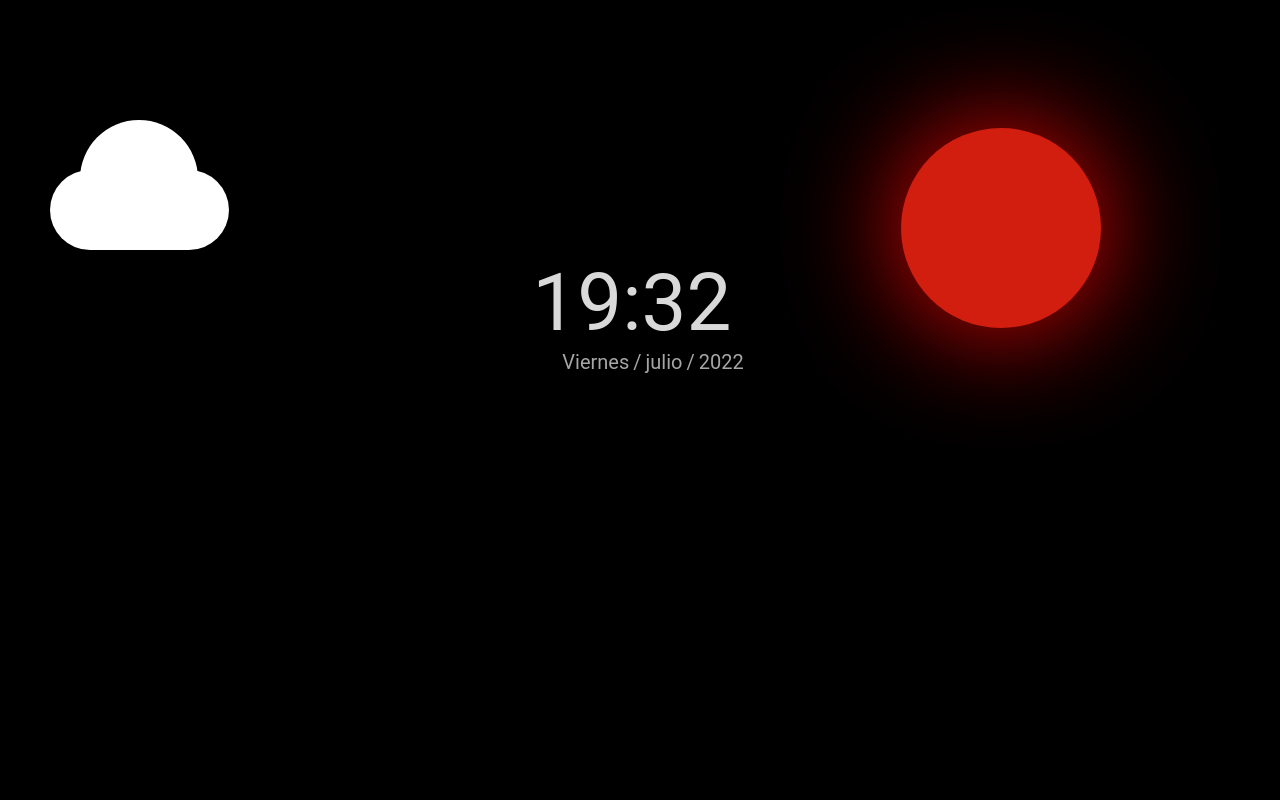
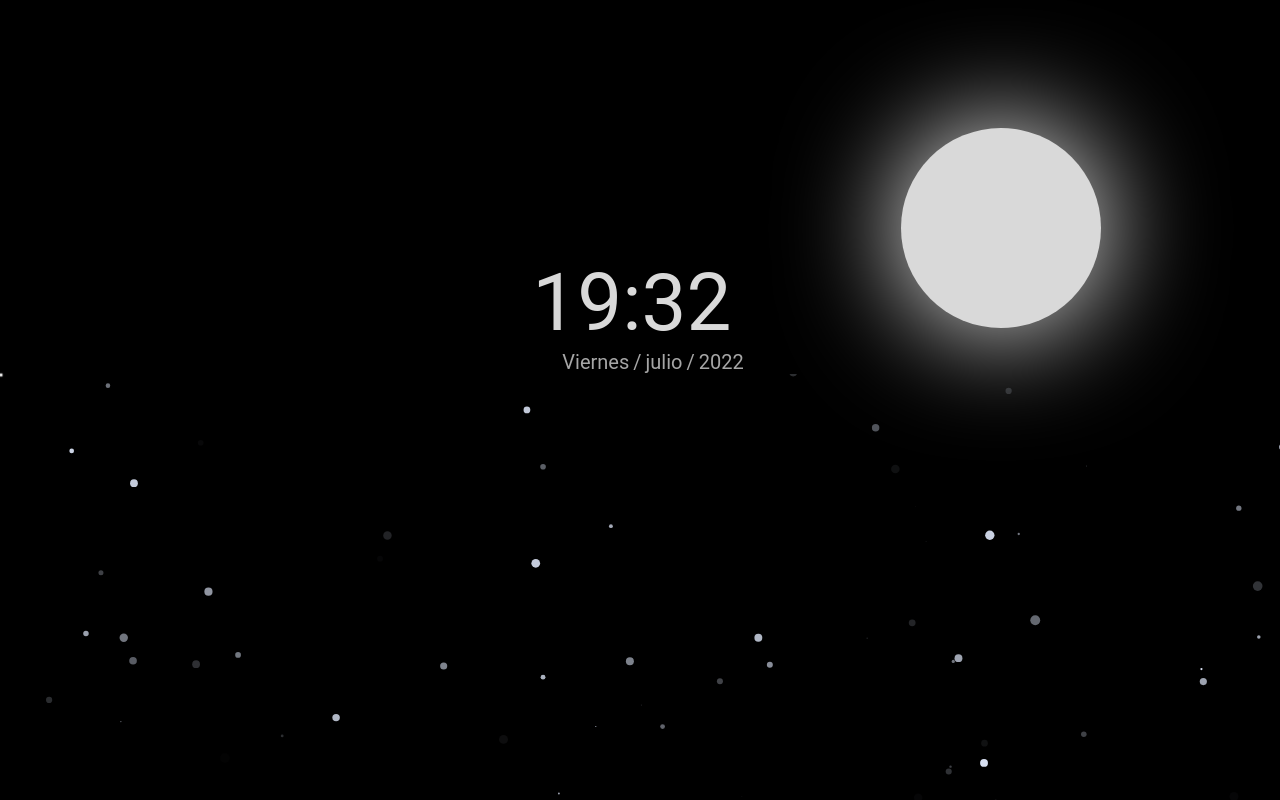
Before and after one commit to lean-13/reloj, a plain HTML site: page index.html in a window 1280 px wide. Drawn offline with nearby package versions, Linux system fonts and the light colour scheme.

Commit message:
particles

```diff
--- a/css/style.scss
+++ b/css/style.scss
@@ -12,12 +12,19 @@ body {
     background-color: $color1;
     font-family: $font1;
 }
-
+#particles-js {
+    width: 100%;
+    height: 100%;
+    position: fixed;
+    z-index: -1;
+}
 // reloj
 .reloj {
     // modificacion
     display: flex;
     justify-content: center;
+    position: relative;
+    z-index: 10;
     // size
     padding-top: 20%;
 }
@@ -75,6 +82,16 @@ body {
 .textNight2 {
     color: $color6;
 }
+
+// estrella
+.star {
+    width: 2px;
+    height: 2px;
+    border-radius: 2px;
+    background: rgba(255,255,255,1);
+    box-shadow: 0px 0px 1px 1px rgba(255,255,255,0.6);
+    position: absolute;
+}
 // day
 .sol {
     // color
--- a/index.html
+++ b/index.html
@@ -9,6 +9,7 @@
     <link rel="stylesheet" href="css/style.css" />
   </head>
   <body>
+    <div id="particles-js">
       <section class="reloj">
           <div>
               <div class="reloj__hora textNight">
@@ -29,12 +30,15 @@
         <div class="forma ">
 
         </div>
-      <div class="forma2 cloud">
+        <div class="forma2 star">
 
         </div>
       </section>
+    </div>
     <!-- jquery -->
     <script src="https://ajax.googleapis.com/ajax/libs/jquery/3.6.0/jquery.min.js"></script>
+    <!-- particles -->
+    <script src="//cdn.jsdelivr.net/particles.js/2.0.0/particles.min.js"></script>
     <!-- js -->
     <script src="js/reloj.js"></script>
   </body>
--- a/js/reloj.js
+++ b/js/reloj.js
@@ -12,6 +12,14 @@ $(document).ready(function () {
     let day = time.getDay();
     let month = time.getMonth();
     let year = time.getFullYear();
+
+    let start = () => {
+        /* particlesJS.load(@dom-id, @path-json, @callback (optional)); */
+        particlesJS.load('particles-js', '../json/particlesjs.json', function() {
+            console.log('callback - particles.js config loaded');
+        });
+    }
+
 
     let cambioBackground = () => {
 
@@ -38,13 +46,14 @@ $(document).ready(function () {
         }
 
         // cambio de background
-        let prueba = 9;
+        let prueba = 6;
         if (prueba > 7) {
             ocultarMoon();
             mostrarSol();
         }else {
             ocultarSol();
             mostrarMoon();
+            start();
         }
 
     }
--- /dev/null
+++ b/json/particlesjs.json
@@ -0,0 +1,110 @@
+{
+  "particles": {
+    "number": {
+      "value": 100,
+      "density": {
+        "enable": true,
+        "value_area": 800
+      }
+    },
+    "color": {
+      "value": "#D8E0F2"
+    },
+    "shape": {
+      "type": "circle",
+      "stroke": {
+        "width": 0,
+        "color": "#000000"
+      },
+      "polygon": {
+        "nb_sides": 5
+      },
+      "image": {
+        "src": "img/github.svg",
+        "width": 100,
+        "height": 100
+      }
+    },
+    "opacity": {
+      "value": 1,
+      "random": true,
+      "anim": {
+        "enable": true,
+        "speed": 1,
+        "opacity_min": 0,
+        "sync": false
+      }
+    },
+    "size": {
+      "value": 5,
+      "random": true,
+      "anim": {
+        "enable": false,
+        "speed": 4,
+        "size_min": 0.3,
+        "sync": false
+      }
+    },
+    "line_linked": {
+      "enable": false,
+      "distance": 150,
+      "color": "#ffffff",
+      "opacity": 0.4,
+      "width": 1
+    },
+    "move": {
+      "enable": true,
+      "speed": 1,
+      "direction": "none",
+      "random": true,
+      "straight": false,
+      "out_mode": "out",
+      "bounce": false,
+      "attract": {
+        "enable": false,
+        "rotateX": 600,
+        "rotateY": 600
+      }
+    }
+  },
+  "interactivity": {
+    "detect_on": "canvas",
+    "events": {
+      "onhover": {
+        "enable": false,
+        "mode": "repulse"
+      },
+      "onclick": {
+        "enable": false,
+        "mode": "repulse"
+      },
+      "resize": false
+    },
+    "modes": {
+      "grab": {
+        "distance": 400,
+        "line_linked": {
+          "opacity": 1
+        }
+      },
+      "bubble": {
+        "distance": 250,
+        "size": 0,
+        "duration": 2,
+        "opacity": 0,
+        "speed": 3
+      },
+      "repulse": {
+        "distance": 100,
+        "duration": 0.2
+      },
+      "push": {
+        "particles_nb": 4
+      },
+      "remove": {
+        "particles_nb": 2
+      }
+    }
+  },
+  "retina_detect": true
+}
```
Also changed, not shown: css/style.css, 1 other file. Lines whose indentation alone changed are shown as unchanged.
